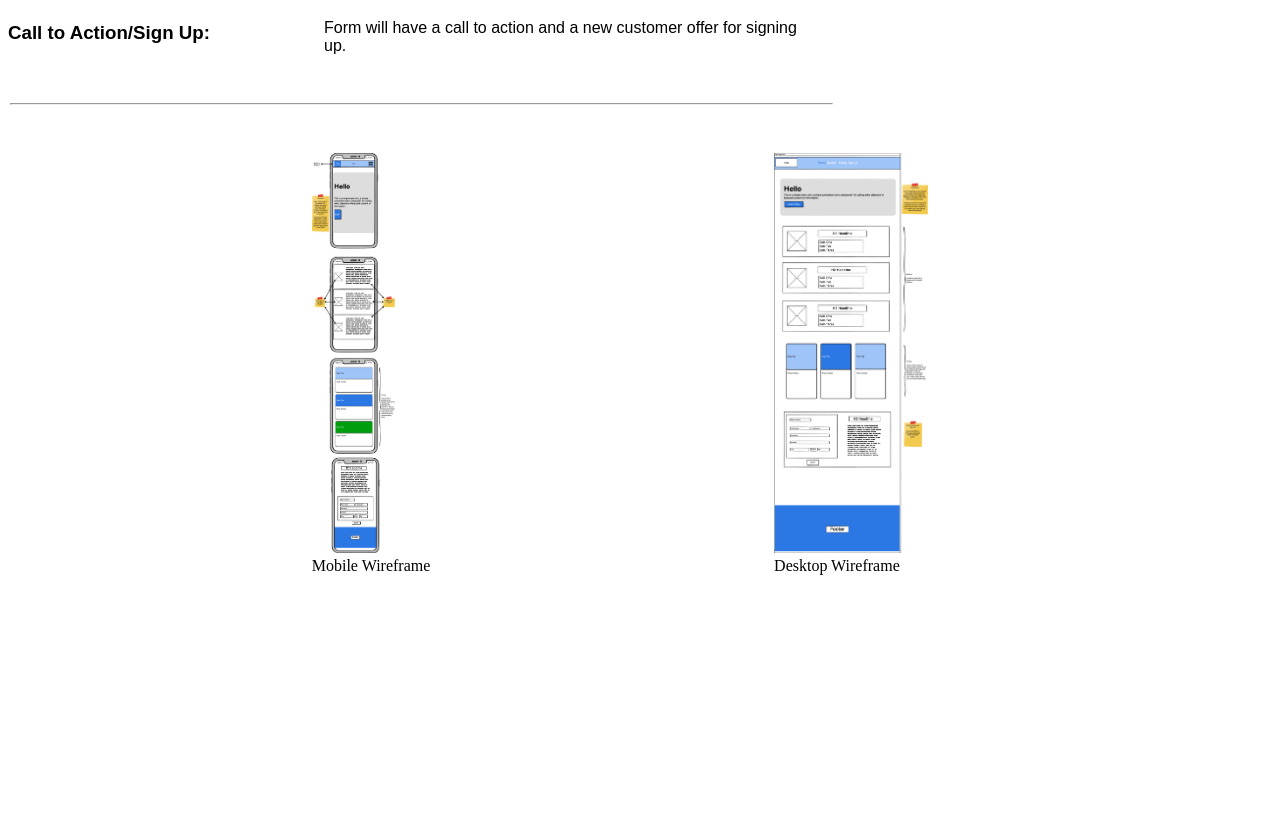
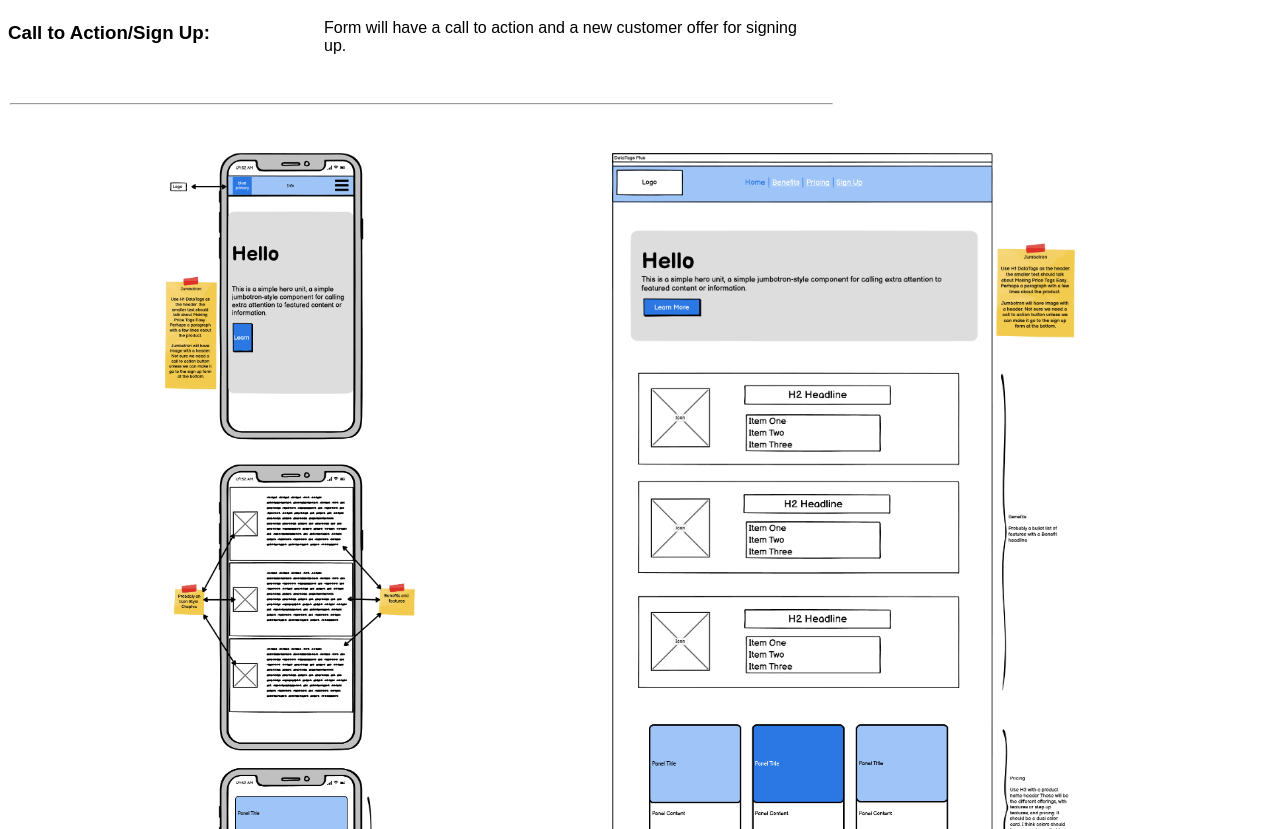
Before and after one commit to WardMatt/personal-website-project, a plain HTML site: page public_html/documentation/milestone-2.html in a window 1280 px wide. Shown: the part 891-1720 px from the top of the page. Before the commit the page ends 1490 px from the top, so only its background shows below. Drawn offline with Linux system fonts and the light colour scheme.

Commit message:
changed wireframe size

```diff
--- a/public_html/documentation/milestone-2.html
+++ b/public_html/documentation/milestone-2.html
@@ -110,14 +110,14 @@
     <div class="imageFlex">
      <div>
           <figure>
-              <img src="../../images/wireframe-mobile.png" alt="Mobile Wireframe" height="400">
+              <img src="../../images/wireframe-mobile.png" alt="Mobile Wireframe" height="1200">
               <figcaption>Mobile Wireframe</figcaption>
           </figure>
      </div>
 
      <div>
          <figure>
-              <img src="../../images/wireframe-desktop.png" alt="Desktop Wireframe" height="400">
+              <img src="../../images/wireframe-desktop.png" alt="Desktop Wireframe" height="1200">
               <figcaption>Desktop Wireframe</figcaption>
          </figure>
      </div>
```
